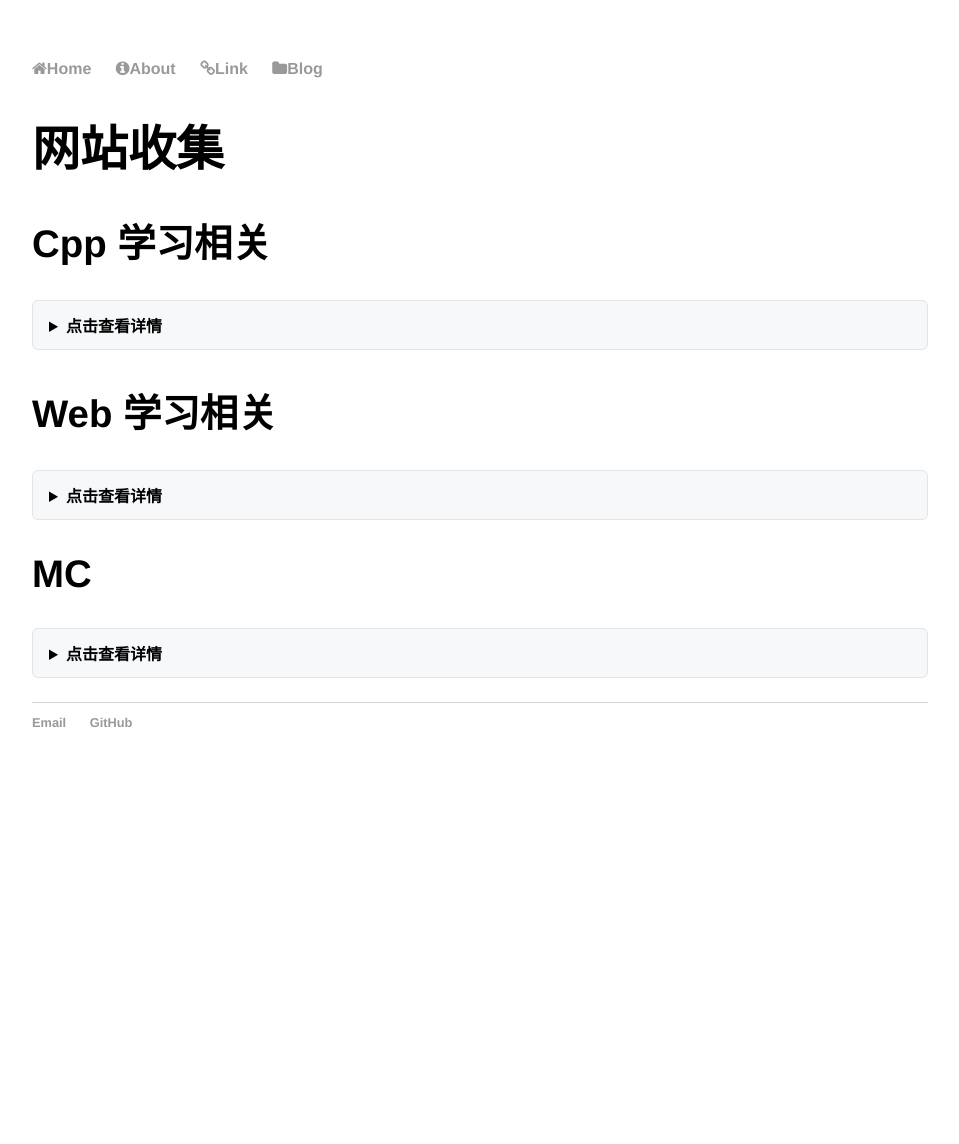
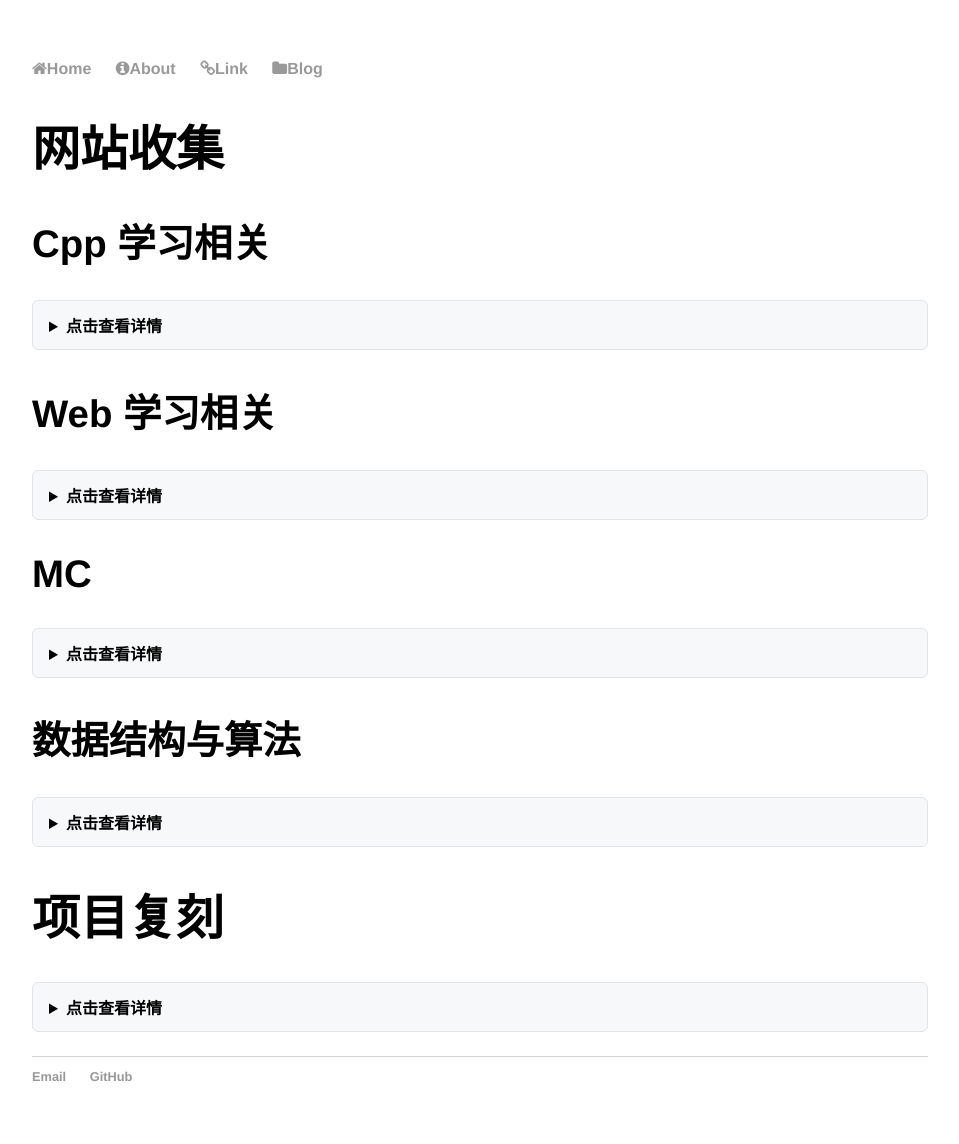
Before and after one commit to DSGHBC/DSGHBC.github.io, a Jekyll site: the page built from link.md, in a window 1280 px wide. Shown: the whole page, without its empty margins (160-1119 px from the left). Built offline with Jekyll 4.4.1, drawn with Linux system fonts in a browser that asks for light colours; before the commit the page ends 900 px from its top, so only the background shows below that.

Commit message:
update links with project-Learning

```diff
--- a/link.md
+++ b/link.md
@@ -41,6 +45,39 @@ title: "Link All The World!"
 {% endcapture %}
 
 {% include details.html summary="点击查看详情" content=MC %}
+
+## 数据结构与算法
+
+{% capture algo %}
+
+[Hello算法](https://www.hello-algo.com/)
+
+[LeetCode算法通关手册](https://algo.itcharge.cn/)
+
+{% endcapture %}
+
+{% include details.html summary="点击查看详情" content=algo %}
+
+# 项目复刻
+
+{% capture project %}
+
+[Build Your Own X](https://github.com/DSGHBC/build-your-own-x)
+
+[Project Based Learning](https://github.com/DSGHBC/project-based-learning)
+
+**正在复刻的项目**
+
+[Kilo - Your Own Text Editor](https://viewsourcecode.org/snaptoken/kilo/)
+
+**等待复刻的项目**
+
+[Build Your Own Lisp](https://www.abnerchou.me/BuildYourOwnLispCn/)
+
+{% endcapture %}
+
+{% include details.html summary="点击查看详情" content=project %}
+
 <!-- ## 联系我 -->
 
 <!-- tai0@foxmail.com -->
```
Also changed, not shown: other parts of link.md (+4 -0 lines).
